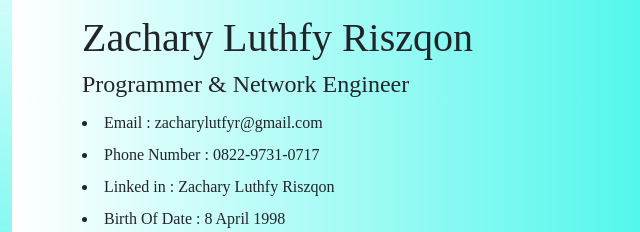
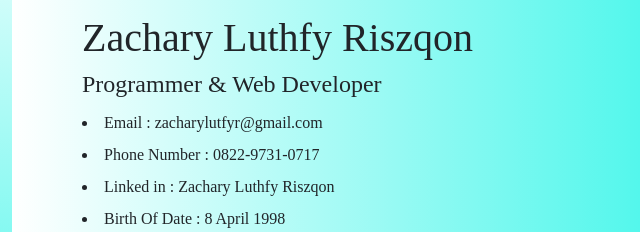
Before and after one commit to Zacharylutfyr/Portofolio, a plain HTML site: page index.html in a window 1280 px wide. Shown: the part 153-385 px from the top of the page, 348-988 px from the left. Drawn offline with nearby package versions, Linux system fonts and the light colour scheme.

Commit message:
Update index.html

```diff
--- a/index.html
+++ b/index.html
@@ -95,7 +95,7 @@
             <hr>
             <div id="profile">
                 <h1>Zachary Luthfy Riszqon</h1>
-                <h4>Programmer & Network Engineer</h4>
+                <h4>Programmer & Web Developer</h4>
                 <li>Email : zacharylutfyr@gmail.com</li>
                 <li>Phone Number : 0822-9731-0717</li>
                 <li>Linked in : Zachary Luthfy Riszqon</li>
```
